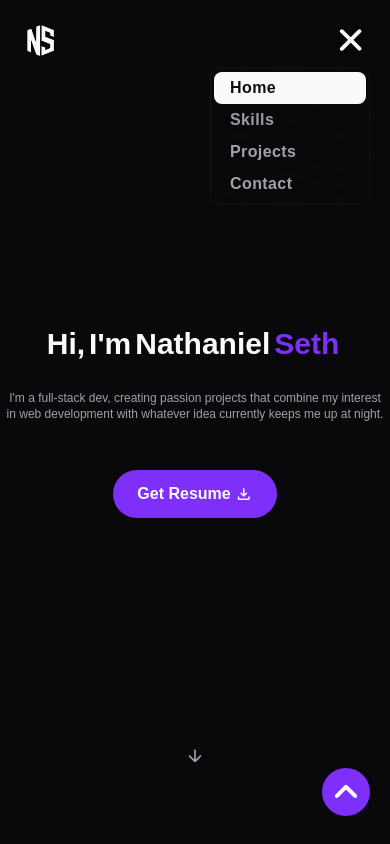
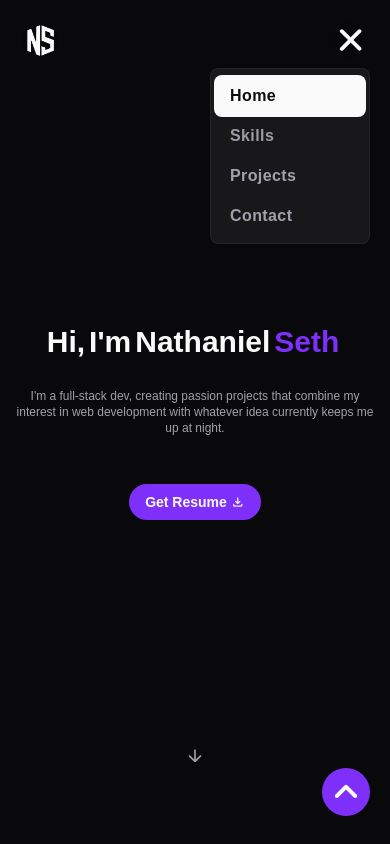
Before and after one commit to nathanielseth/portfolio, a React (Vite) app: page / in a window 390 px wide. Both pictures are taken after a click on the button 350 px from the left and 40 px from the top of the page. Shown: the top 844 px of the page. Built offline with nearby package versions, Linux system fonts and the light colour scheme; a web font is replaced by a local one.

Commit message:
improve responsiveness and accessibility

```diff
--- a/src/components/Hero.jsx
+++ b/src/components/Hero.jsx
@@ -53,7 +53,6 @@ const arrowVariants = {
 
 const Hero = () => {
 	const [showArrow, setShowArrow] = useState(false);
-
 	const heading = "Hi, I'm Nathaniel Seth".split(" ");
 
 	useEffect(() => {
@@ -66,6 +65,7 @@ const Hero = () => {
 		};
 
 		window.addEventListener("scroll", handleScroll);
+
 		return () => {
 			clearTimeout(timer);
 			window.removeEventListener("scroll", handleScroll);
@@ -102,7 +102,7 @@ const Hero = () => {
 				aria-labelledby="hero-heading"
 			>
 				<motion.p
-					className="mt-4 text-xs text-zinc-400 md:text-base mb-12 max-w-sm mx-auto md:max-w-lg"
+					className="mt-4 text-xs text-zinc-400 md:text-base mb-12 md:max-w-lg mx-auto px-4 md:px-0"
 					variants={itemVariants}
 				>
 					I&apos;m a full-stack dev, creating passion projects that combine my
@@ -120,14 +120,15 @@ const Hero = () => {
 						variants={itemVariants}
 						layout="position"
 						href="/portfolio/assets/NathanielSeth_DeLeon_Resume.pdf"
-						download
-						className="inline-flex items-center gap-1 bg-[#7f2ffa] text-zinc-50 px-6 h-12 rounded-full"
+						target="_blank"
+						rel="noopener noreferrer"
+						className="inline-flex items-center gap-1 bg-[#7f2ffa] text-zinc-50 px-4 md:px-5 h-9 sm:h-10 md:h-12 rounded-full"
 						aria-label="Download resume"
 					>
-						<span className="font-semibold text-base leading-none">
+						<span className="font-semibold text-sm sm:text-base leading-none">
 							Get Resume
 						</span>
-						<span className="material-symbols-rounded text-lg leading-none align-middle">
+						<span className="material-symbols-rounded text-sm sm:text-base md:text-lg leading-none flex items-center">
 							download
 						</span>
 					</motion.a>
--- a/src/components/Navbar.jsx
+++ b/src/components/Navbar.jsx
@@ -22,11 +22,14 @@ const Navbar = ({ navOpen, toggleNav }) => {
 	const initActiveBox = useCallback((target) => {
 		if (target && activeBox.current) {
 			const { offsetTop, offsetLeft, offsetWidth, offsetHeight } = target;
+			const isMobile = window.innerWidth < 768;
+			const mobileMargin = isMobile ? 5 : 0;
+
 			activeBox.current.style.cssText = `
-        top: ${offsetTop}px;
+        top: ${offsetTop - (isMobile ? mobileMargin : 0)}px;
         left: ${offsetLeft}px;
         width: ${offsetWidth}px;
-        height: ${offsetHeight}px;
+        height: ${offsetHeight + (isMobile ? mobileMargin * 2 : 0)}px;
       `;
 		}
 	}, []);
@@ -36,18 +39,14 @@ const Navbar = ({ navOpen, toggleNav }) => {
 			event.preventDefault();
 			setActiveTab(link);
 			const targetSection = document.querySelector(link);
-
 			if (targetSection) {
 				const isMobile = window.innerWidth < 768;
 				const yOffset = isMobile && link === "#projects" ? -80 : 0;
-
 				const yPosition =
 					targetSection.getBoundingClientRect().top +
 					window.pageYOffset +
 					yOffset;
-
 				lenis.scrollTo(yPosition, { duration: 0.75 });
-
 				const handleScroll = () => {
 					if (activeTab !== link) {
 						setActiveTab(link);
@@ -55,7 +54,6 @@ const Navbar = ({ navOpen, toggleNav }) => {
 				};
 				window.addEventListener("scroll", handleScroll, { once: true });
 			}
-
 			toggleNav(false);
 		},
 		[activeTab, toggleNav, lenis]
@@ -93,7 +91,6 @@ const Navbar = ({ navOpen, toggleNav }) => {
 
 	const handleResize = useCallback(() => {
 		setThreshold(window.innerWidth >= 768 ? 0.5 : 0.2);
-
 		const currentActiveLink = document.querySelector(`a[href='${activeTab}']`);
 		if (currentActiveLink) {
 			initActiveBox(currentActiveLink);
@@ -114,14 +111,14 @@ const Navbar = ({ navOpen, toggleNav }) => {
 	}, [activeTab, initActiveBox]);
 
 	return (
-		<nav className={`navbar ${navOpen ? "active" : ""}`}>
+		<nav className={`navbar ${navOpen ? "active" : ""} bg-zinc-900`}>
 			{navItems.map(({ label, link, className }, key) => (
 				<a
 					href={link}
 					key={key}
 					className={`${className} relative z-20 transition duration-200 ${
 						activeTab === link ? "text-zinc-950 active-tab" : "text-zinc-400"
-					}`}
+					} md:my-0 my-2`}
 					onClick={(event) => handleLinkClick(event, link)}
 				>
 					{label}
```
